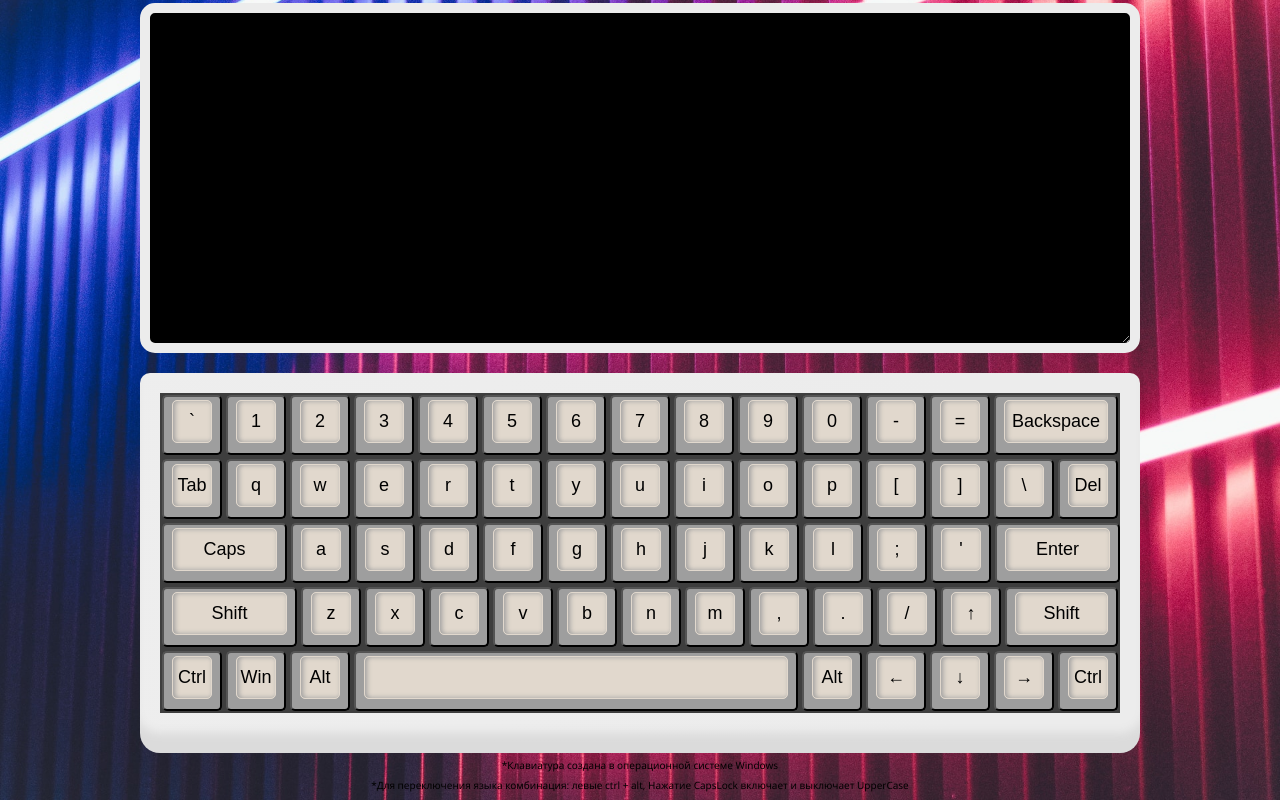
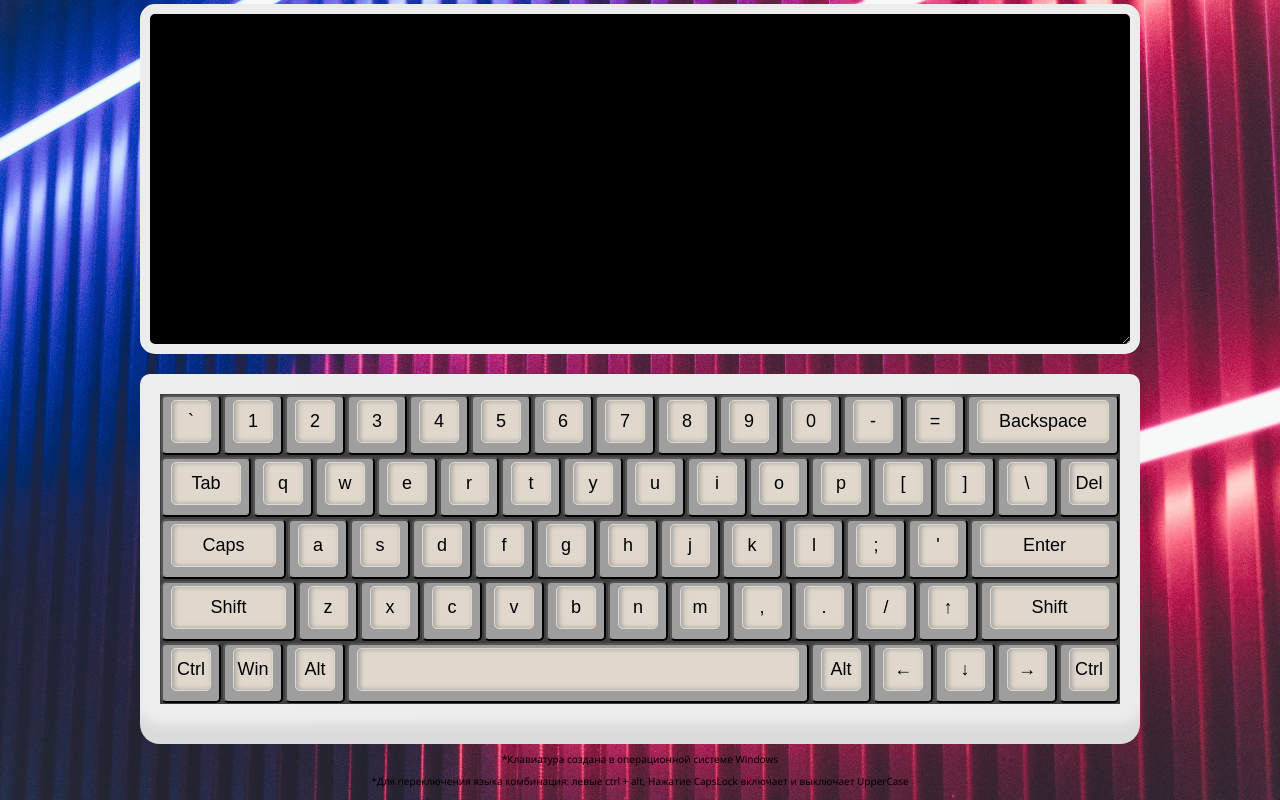
Before and after one commit to Kuljeanne/virtual-keyboard, a website built with webpack: page src/index.html in a window 1280 px wide. Built offline with nearby package versions, Linux system fonts and the light colour scheme.

Commit message:
fix: styles

```diff
--- a/src/components/key/_key.scss
+++ b/src/components/key/_key.scss
@@ -6,7 +6,7 @@
   box-sizing: border-box;
   background: #9e9e9e;
   border-radius: .5rem;
-  margin: .2rem;
+  margin: .1rem;
   transition: all .1s ease-out;
 }
 
@@ -40,6 +40,8 @@
 
 .key[data-code='Space'],
 .key[data-code='Backspace'],
+.key[data-code='Enter'],
+.key[data-code='Tab'],
 .key[data-code='ShiftRight'] {
   flex-grow: 1;
 }
```
Also changed, not shown: src/index.js (line endings or trailing spaces).
